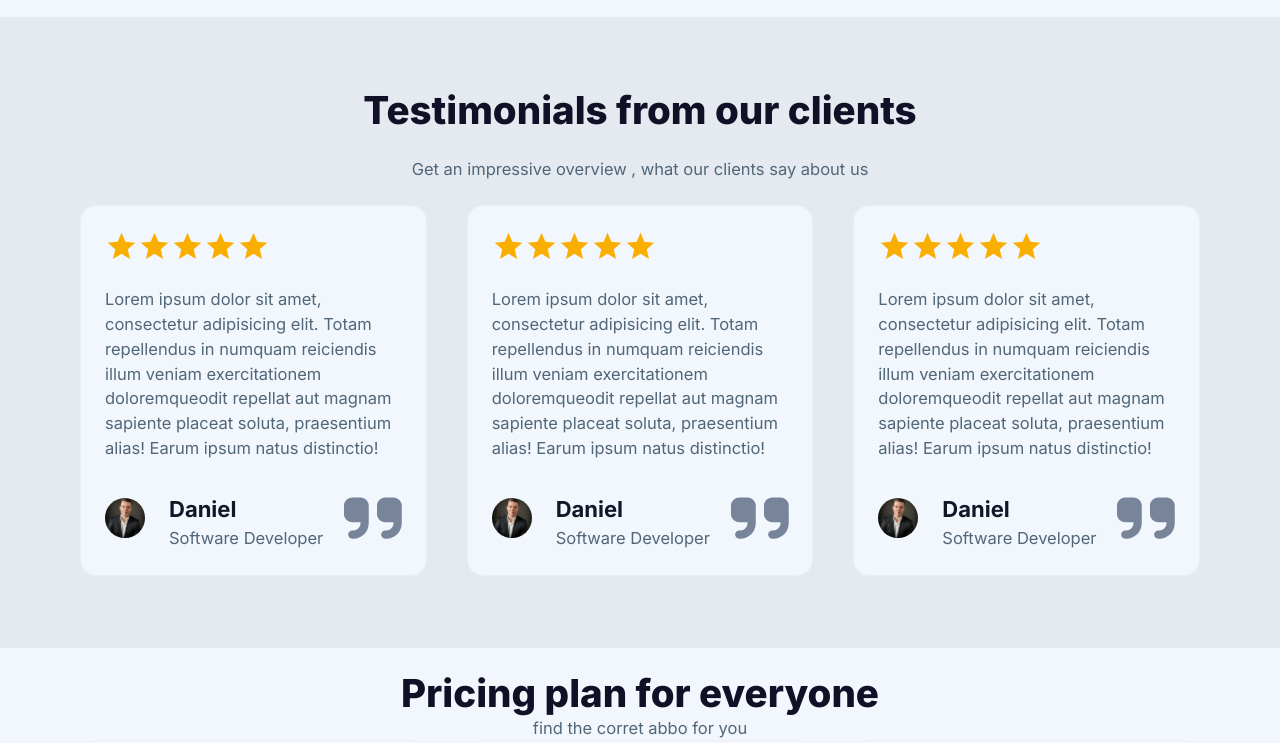
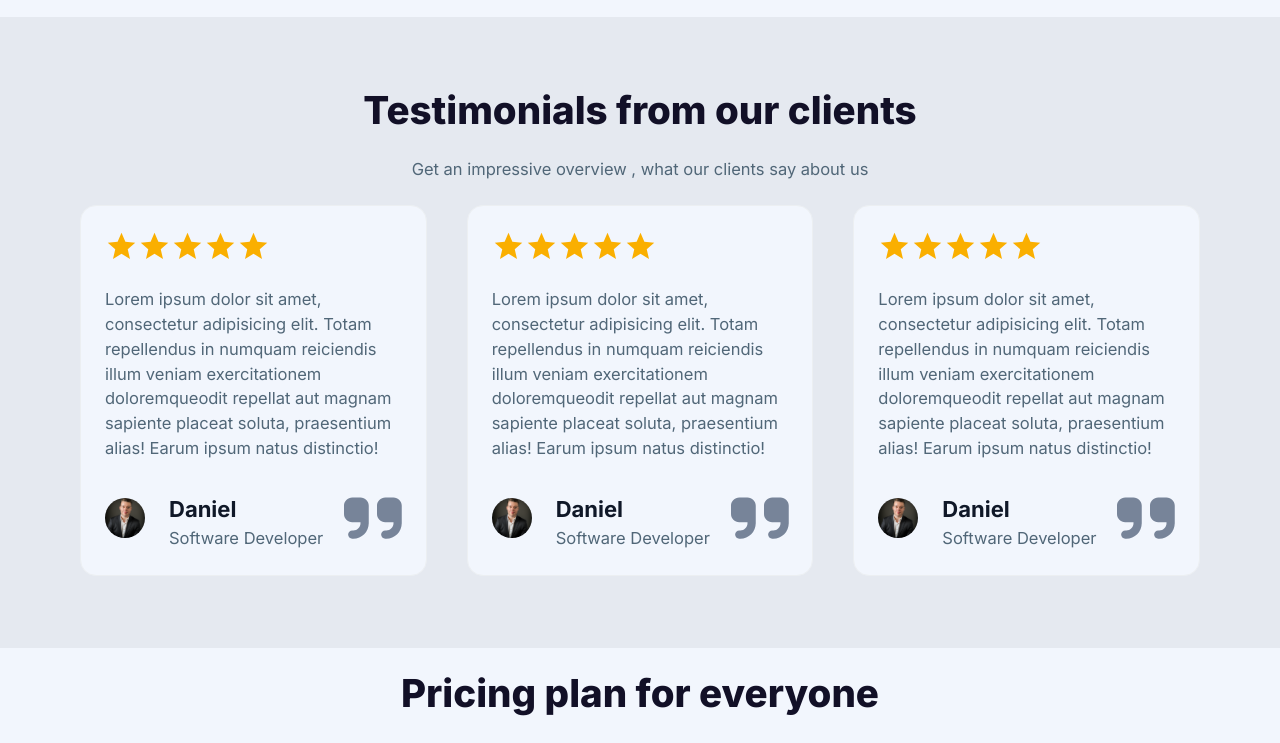
Before and after one commit to danielgen01/financy, a Next.js app: page / in a window 1280 px wide. Shown: the part 2000-2743 px from the top of the page. Built offline with nearby package versions, Linux system fonts and the light colour scheme; no server answers.

Commit message:
feat: add className props to paragraph component, change text-align for pricing teaser

```diff
--- a/src/app/components/PricingTeaser/PricingTeaser.styles.module.css
+++ b/src/app/components/PricingTeaser/PricingTeaser.styles.module.css
@@ -126,3 +126,7 @@
     background-color: var(--color-custom-purple);
 
 }
+
+.StyledParagraph {
+    text-align: left;
+  }
--- a/src/app/components/PricingTeaser/PricingTeaser.tsx
+++ b/src/app/components/PricingTeaser/PricingTeaser.tsx
@@ -30,7 +30,7 @@ export const PricingTeaser: React.FC<PricingTeaserProps> = ({
           </div>
         </div>
         <div className={styles.StyledParagraphWrapper}>
-          <Paragraph>
+          <Paragraph className={styles.StyledParagraph}>
             {" "}
             Lorem ipsum dolor sit amet consectetur adipisicing elit. Repellat
           </Paragraph>
--- a/src/app/components/Typography/Paragraph/Paragraph.tsx
+++ b/src/app/components/Typography/Paragraph/Paragraph.tsx
@@ -2,8 +2,12 @@ import React from "react"
 
 import styles from "./Paragraph.styles.module.css"
 
-const Paragraph: React.FC<{ children: React.ReactNode }> = ({ children }) => {
-  return <p className={styles.StyledParagraph}>{children}</p>
+const Paragraph: React.FC<{
+  children: React.ReactNode
+  className?: string
+}> = ({ children, className }) => {
+  const paragraphClassName = `${styles.StyledParagraph} ${className || ""}`
+  return <p className={paragraphClassName}>{children}</p>
 }
 
 export default Paragraph
--- a/src/app/pageTemplates/homepage/PricingSection/PricingSection.styles.module.css
+++ b/src/app/pageTemplates/homepage/PricingSection/PricingSection.styles.module.css
@@ -19,3 +19,9 @@
     }
 
   }
+
+  .StyledContentWrapper {
+    display: flex;
+    flex-direction: column;
+    gap: var(--spacing-lg);
+  }
--- a/src/app/pageTemplates/homepage/PricingSection/PricingSection.tsx
+++ b/src/app/pageTemplates/homepage/PricingSection/PricingSection.tsx
@@ -7,7 +7,8 @@ import styles from "./PricingSection.styles.module.css"
 
 export const PricingSection = () => {
   return (
-    <LayoutSection>
+    <LayoutSection className={styles.StyledPricingTeaserSection}>
+      <div className={styles.StyledContentWrapper}>
         <H3>Pricing plan for everyone</H3>
         <Paragraph>find the corret abbo for you</Paragraph>
         <div className={styles.StyledPricingTeasersWrapper}>
@@ -48,6 +49,7 @@ export const PricingSection = () => {
             interval="/month"
           />
         </div>
+      </div>
     </LayoutSection>
   )
 }
```
Lines whose indentation alone changed are shown as unchanged.
